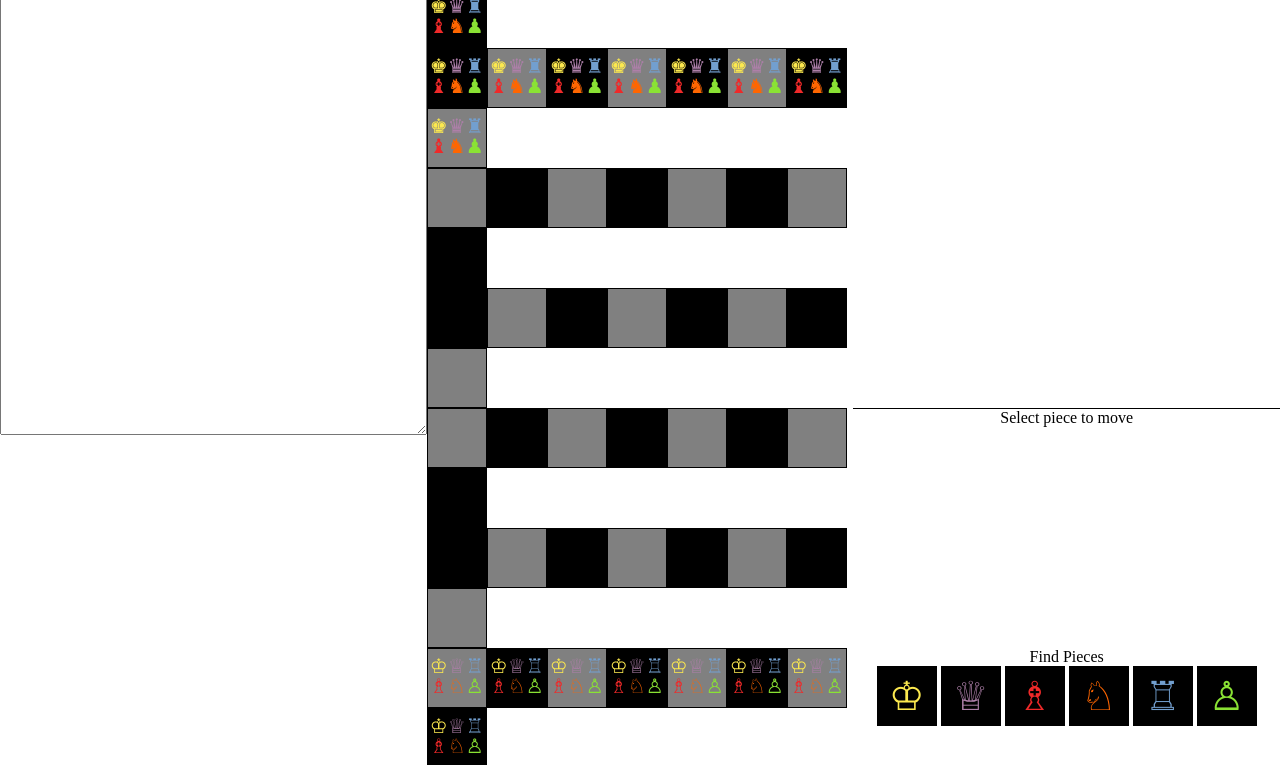
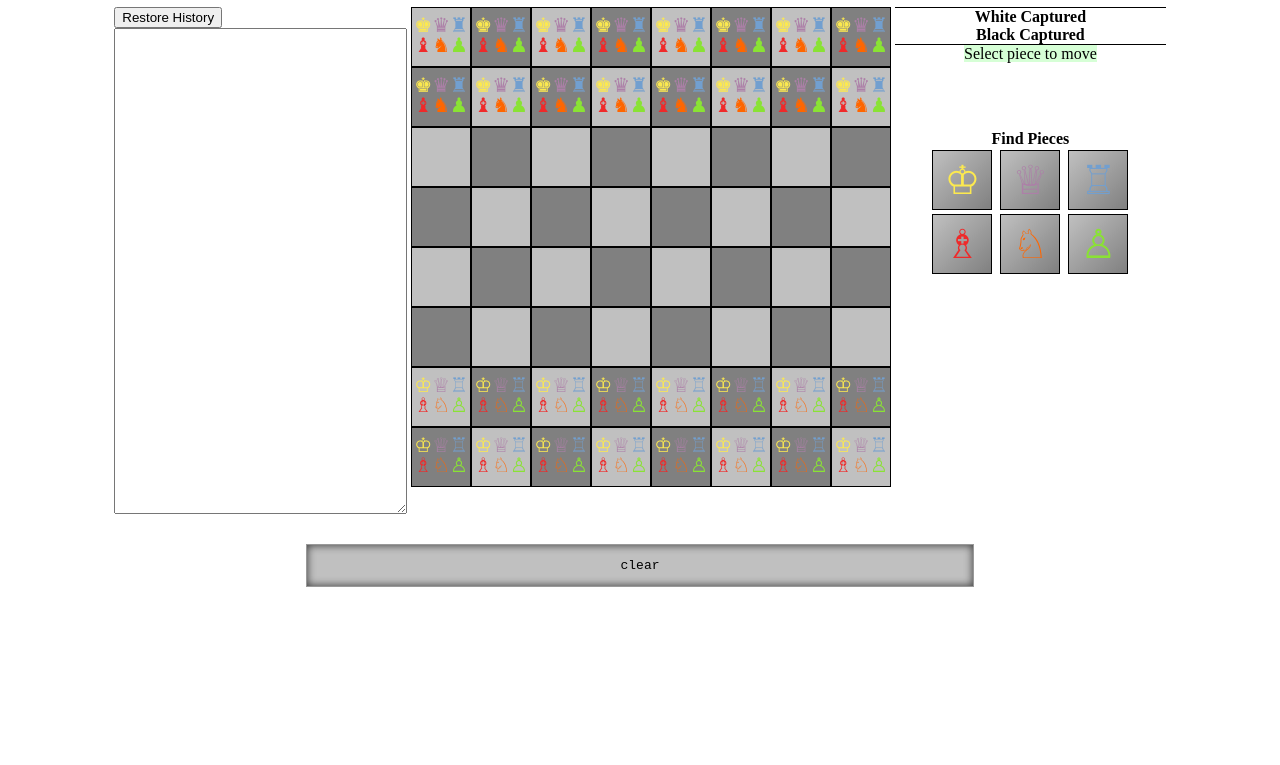
Before and after one commit to EddieWoodford/qhess, a plain HTML site: page index.html in a window 1280 px wide. Shown: the part 73-838 px from the top of the page. After the commit the page ends 800 px from the top, so only its background shows below. Drawn offline with Linux system fonts and the light colour scheme.

Commit message:
A bunch of prettification
- add h1 header (but deliberately not title yet)
- columns wrap to thin UI clients better without wrapping the board
    - removed columns, now divs
    - new misc div for right column stuff
- font and colour adjustments throughout
    - eg: board is grey and silver, not black and grey
    - debug/info is better marks
    - move history is monospace
    - prompt is green highlight
    - Find pieces have a nice silver-grey gradient
- clean up html/css formatting (consistent indents and with spaces)

```diff
--- a/index.html
+++ b/index.html
@@ -7,7 +7,7 @@
 </head>
 
 <body>
-	<div class="grid-container">
+    <h1>Qhess</h1>
     <div class="move-history">
         <button class='restoreButton' id='restorehistory' onclick="restoreGameHistory()">Restore History</button>
         <textarea id="movehistory" rows=32></textarea>
@@ -85,26 +85,31 @@
         <button class="boardsquare" id="square76"></button>
         <button class="boardsquare" id="square77"></button>
     </div>
+    <div id="misc" class="misc">
         <div class="captured-pieces">
-			<div class="column" id='whitecaptured'>White Captured</div>
-			<div class="column" id='blackcaptured'>Black Captured</div>
+            <div class="column" id='whitecaptured'><strong>White Captured</strong></div>
+            <div class="column" id='blackcaptured'><strong>Black Captured</strong></div>
         </div>
         <div class="buttons">
-			<label id="prompt">Prompt Text</label><br>
+            <label class="prompt" id="prompt">Prompt Text</label><br>
             <button class="sidebutton" id="sideButton1" onclick="sideButton1Click()"></button>
             <button class="sidebutton" id="sideButton2" onclick="sideButton2Click()"></button>
         </div>
         <div class="find-pieces">
-			Find Pieces<br>
+            <strong>Find Pieces</strong>
+            <br>
             <button class="findpieces" id="findK" onmouseenter="findPiecesHover('K')" onmouseleave="clearFindPieces()"></button>
             <button class="findpieces" id="findQ" onmouseenter="findPiecesHover('Q')" onmouseleave="clearFindPieces()"></button>
+            <button class="findpieces" id="findR" onmouseenter="findPiecesHover('R')" onmouseleave="clearFindPieces()"></button>
+            <br clear=all>
             <button class="findpieces" id="findB" onmouseenter="findPiecesHover('B')" onmouseleave="clearFindPieces()"></button>
             <button class="findpieces" id="findN" onmouseenter="findPiecesHover('N')" onmouseleave="clearFindPieces()"></button>
-			<button class="findpieces" id="findR" onmouseenter="findPiecesHover('R')" onmouseleave="clearFindPieces()"></button>
             <button class="findpieces" id="findP" onmouseenter="findPiecesHover('P')" onmouseleave="clearFindPieces()"></button>
         </div>
+    </div>
 
+    <div class="debug">
+        <label id="state">clear</label>
     </div>
-	<label id="state">clear</label>
 </body>
 </html>
--- a/script.js
+++ b/script.js
@@ -771,9 +771,9 @@ function setState(state) {
 			sqr.button.style.borderColor = "black";
 
 			if (sqr.color=='w') {
-				sqr.button.style.background = "grey" // default white square colour
+				sqr.button.style.background = "silver" // default white square colour
 			} else {
-				sqr.button.style.background = "black" // default black square colour
+				sqr.button.style.background = "grey" // default black square colour
 			}
 
 			if (r==4 && c==0) {
@@ -801,8 +801,8 @@ function setState(state) {
 		}
 	}
 
-	let whitecaptured = "White Captured<br>";
-	let blackcaptured = "Black Captured<br>";
+	let whitecaptured = "<strong>White Captured</strong><br>";
+	let blackcaptured = "<strong>Black Captured</strong><br>";
 	for (let i=0; i<16; i++) {
 		if (WHITEPIECES[i].captured==1) {
 			whitecaptured = whitecaptured + WHITEPIECES[i].waves() + "<br>";
--- a/style.css
+++ b/style.css
@@ -1,47 +1,54 @@
 body {
-    position: absolute;
     text-align: center;
-	width: 100%;
     /* top: 50%; */
     /* left: 50%; */
     /* transform: translate(-50%, -50%); */
-    padding: 0;
-	margin: 0;
-    box-shadow: black 0 0 10px;
+    padding: 0em;
+    margin: 0em;
 }
 h1 {
     color: red;
 }
 .grid-container {
+    /*
     display: grid;
-    grid-template-columns: 1fr 1fr 1fr;
+    grid-template-columns: 20em 1fr 1fr;
     grid-template-rows: 1fr 1fr 1fr 1fr;
+        */
     /* grid-gap: 20px; */
+    /*
+    grid-column-gap: 1em;
     align-items: top;
-	border-top: 1px solid;
+        */
 }
 .move-history {
-	grid-column-start: 1;
-	grid-column-end: 2;
-	grid-row-start: 1;
-	grid-row-end: 5;
     text-align: left;
+    display: inline-block;
+    position: relative;
+    float: center;
+    vertical-align: top;
 }
 .play-area {
-	grid-column-start: 2;
-	grid-column-end: 3;
-	grid-row-start: 1;
-	grid-row-end: 5;
     white-space: nowrap;
+    display: inline-block;
     /* border-top: 1px solid; */
+    position: relative;
+    float: center;
+    vertical-align: top;
 }
+.misc {
+    display: inline-block;
+    position: relative;
+    float: center;
+/*    vertical-align: top; */
+}
+
 .captured-pieces {
     grid-column-start: 3;
     grid-column-end: 4;
     grid-row-start: 1;
     grid-row-end: 3;
     border-top: 1px solid;
-	display:flex;
 }
 .buttons {
     grid-column-start: 3;
@@ -59,14 +66,14 @@ h1 {
     align-items: center;
 }
 
+.prompt {
+    background-color: #99ff9966;
+
+}
 
 /* .row { */
     /* display: flex; */
 /* } */
-.column {
-	flex: 50%;
-}
-
 textarea {
      width: 100%;
      -webkit-box-sizing: border-box; /* Safari/Chrome, other WebKit */
@@ -89,11 +96,18 @@ textarea {
     text-align: center;
     padding: 0px;
 }
+.find-pieces #find-pieces {
+    text-align: center;
+    position: absolute;
+    bottom: 0;
+    left: 0;
+}
 .findpieces {
     font-size: 40px;
     color: white;
     width: 60px;
     height: 60px;
+    line-height: 1;
     float: center;
     border: black solid 1px;
     cursor: pointer;
@@ -101,7 +115,8 @@ textarea {
     justify-content: center; /* center the content horizontally */
     align-items: center; /* center the content vertically */
     padding: 0px;
-	background-color: black;
+    margin: 2px;
+    background-image: linear-gradient(to bottom right, silver, gray);
 }
 .findpieces:hover {
     background-color: orange;
@@ -119,3 +134,20 @@ textarea {
     background-color: orange;
     color: white;
 }
+
+.debug {
+    margin: 2em;
+    padding: 1em;
+    font-family: monospace;
+    background-color: silver;
+
+    width: 50%;
+    display: inline-block;
+    position: relative;
+    float: center;
+    text-align: center;
+    border:1px solid #999;
+    padding: 1em;
+    color: black;
+    box-shadow: 0px 0px 8px #333 inset;
+}
```
Lines whose indentation alone changed are shown as unchanged.
